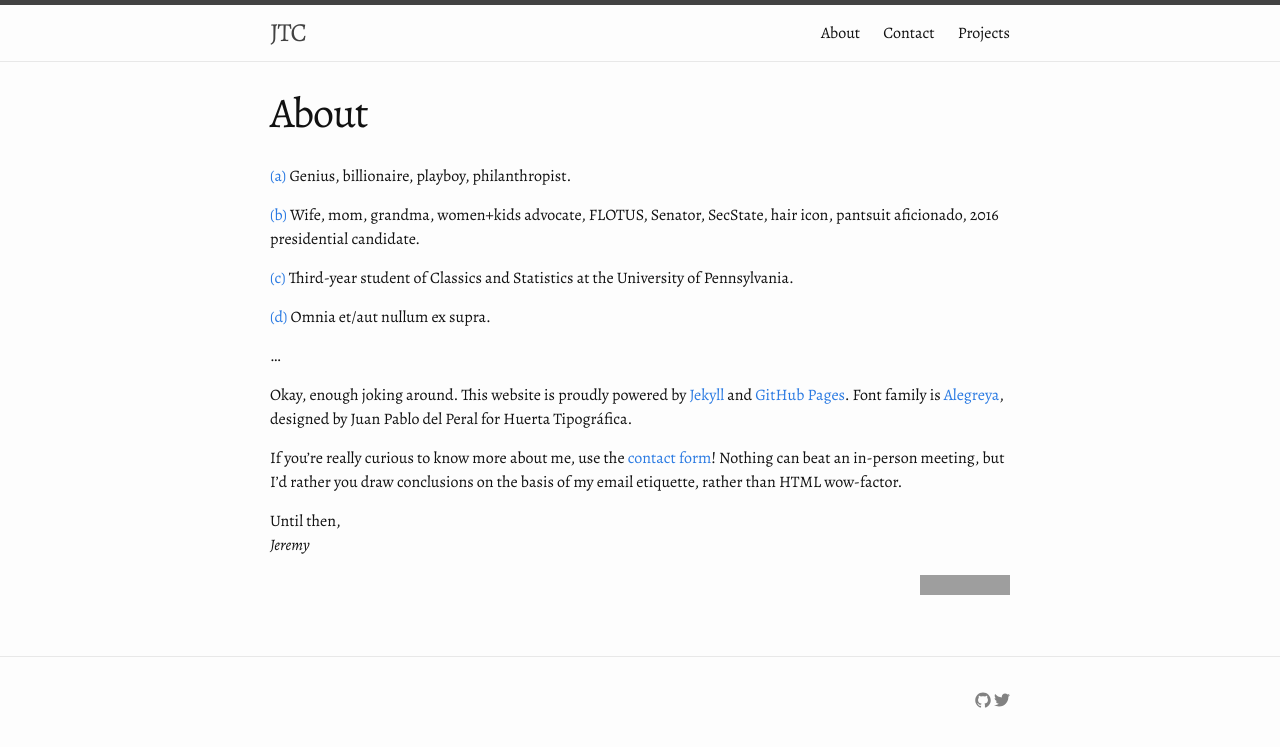
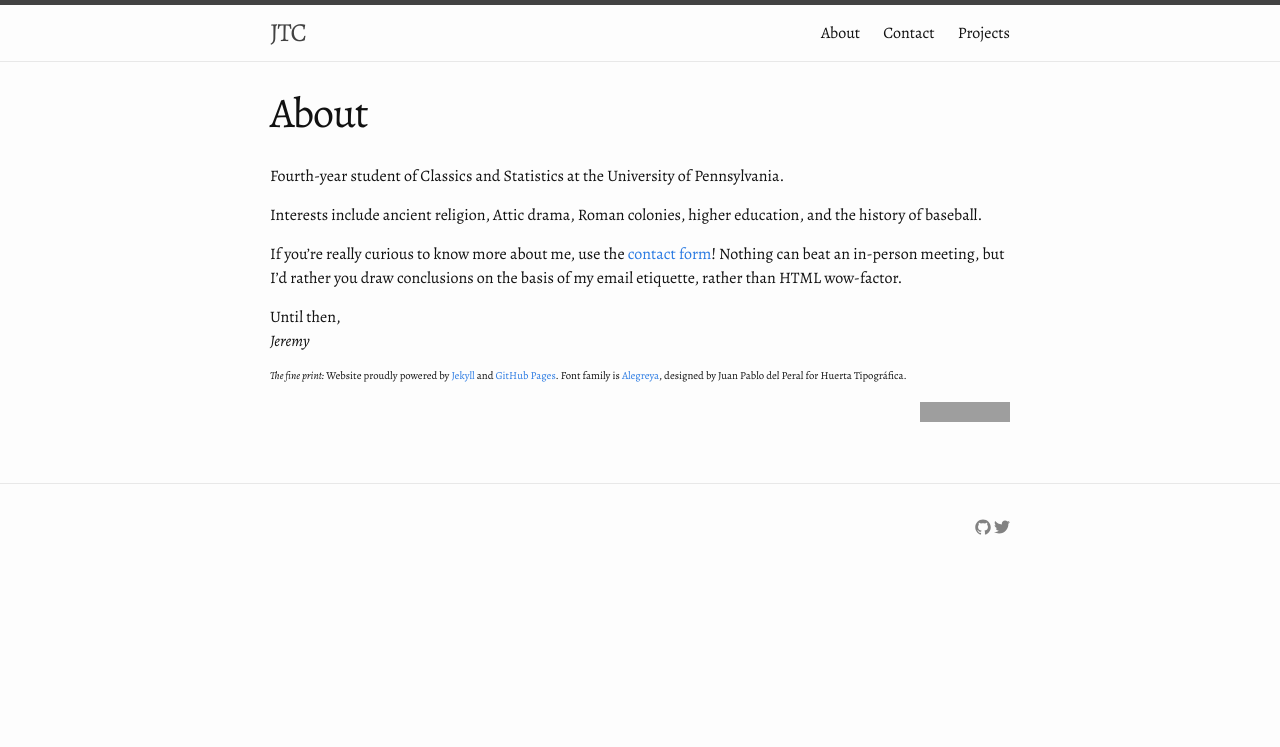
Before and after one commit to reubenmc/jtcohen6.github.io, a Jekyll site: the page built from about.md, in a window 1280 px wide. Shown: the top 747 px of the page. Built offline with Jekyll 4.4.1, drawn with Linux system fonts in a browser that asks for light colours; grey boxes are pictures that could not be loaded.

Commit message:
yes push

```diff
--- a/about.md
+++ b/about.md
@@ -5,23 +5,17 @@ title: About
 permalink: /about/
 ---
 
-[(a)](https://twitter.com/RobertDowneyJr) Genius, billionaire, playboy, philanthropist.
+Fourth-year student of Classics and Statistics at the University of Pennsylvania.
 
-[(b)](https://twitter.com/HillaryClinton) Wife, mom, grandma, women+kids advocate, FLOTUS, Senator, SecState, hair icon, pantsuit aficionado, 2016 presidential candidate.
-
-[(c)](https://www.phf.upenn.edu/fellows/jeremy-cohen) Third-year student of Classics and Statistics at the University of Pennsylvania.
-
-[(d)](http://www.thelatinlibrary.com/caesar/gall1.shtml) Omnia et/aut nullum ex supra.
-
-...
-
-Okay, enough joking around. This website is proudly powered by [Jekyll](https://jekyllrb.com/) and [GitHub Pages](https://pages.github.com/). Font family is [Alegreya](https://www.google.com/fonts/specimen/Alegreya), designed by Juan Pablo del Peral for Huerta Tipográfica.
+Interests include ancient religion, Attic drama, Roman colonies, higher education, and the history of baseball.
 
 If you're really curious to know more about me, use the [contact form](/contact/)! Nothing can beat an in-person meeting, but I'd rather you draw conclusions on the basis of my email etiquette, rather than HTML wow-factor.
 
 Until then,<br>
 _Jeremy_
 
+<h6><em>The fine print:</em> Website proudly powered by <a href="https://jekyllrb.com/">Jekyll</a> and <a href="https://pages.github.com/">GitHub Pages</a>. Font family is <a href="https://www.google.com/fonts/specimen/Alegreya">Alegreya</a>, designed by Juan Pablo del Peral for Huerta Tipográfica.</h6>
+
 <div align="right" class="footer-license">
   <a rel="license" href="http://creativecommons.org/licenses/by-sa/4.0/">
     <img title="This work by Jeremy T. Cohen is licensed under a&#013;Creative Commons Attribution-ShareAlike 4.0&#013;International License."
--- a/contact.html
+++ b/contact.html
@@ -5,7 +5,7 @@ title: Contact
 permalink: /contact/
 ---
 
-<h4>The <em>site creator</em> is just fingertips away! Your feedback is welcome, and solicitations tolerated.</h4>
+<h4>Your feedback is welcome, and solicitations tolerated.</h4>
 
 <form action="//formspree.io/jtcohen6@gmail.com"
       method="POST">
@@ -18,4 +18,4 @@ permalink: /contact/
     <input type="submit" value="Send">
 </form>
 
-<h5 align="right">Powered by the guys at <a href="http://formspree.io">Formspree</a>.</h5>
+<h5 align="right">Powered by <a href="http://formspree.io">Formspree</a>.</h5>
```
